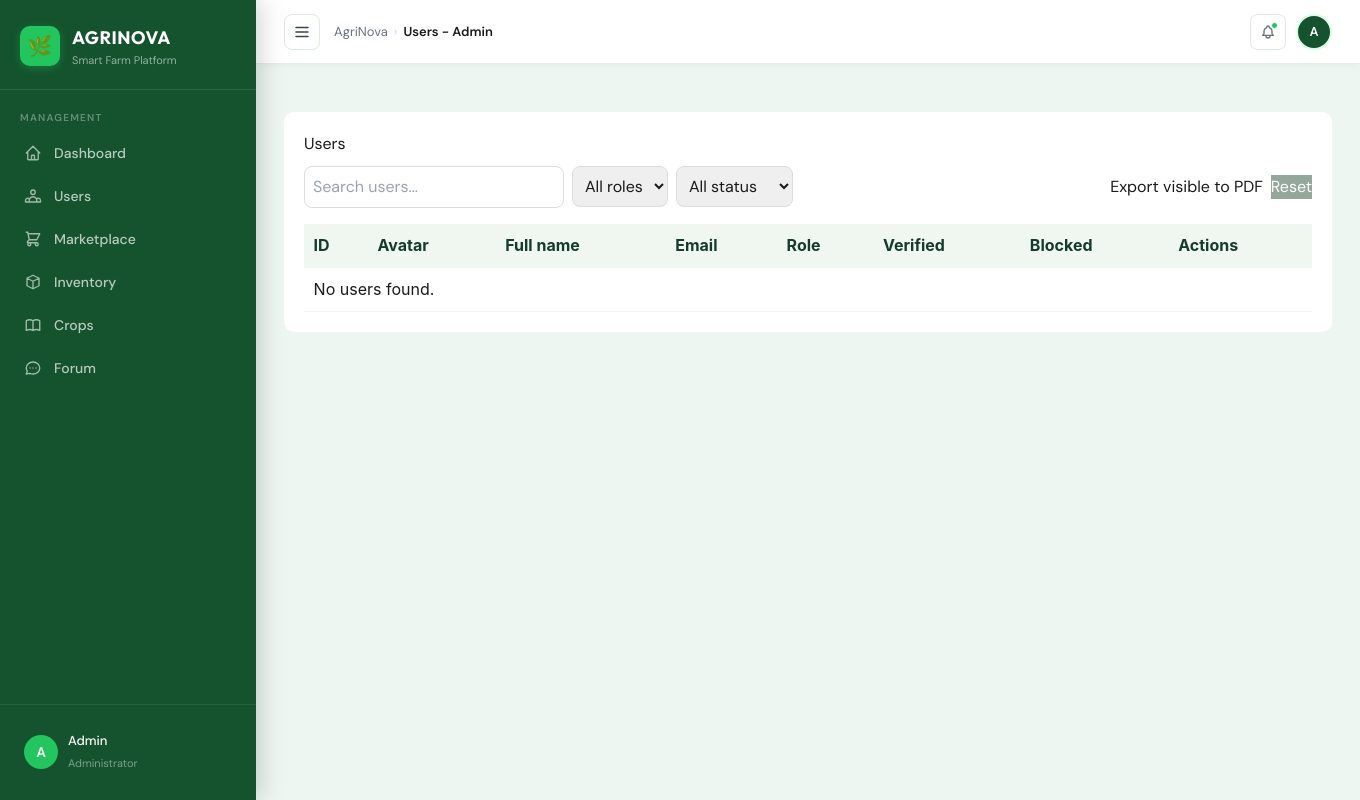
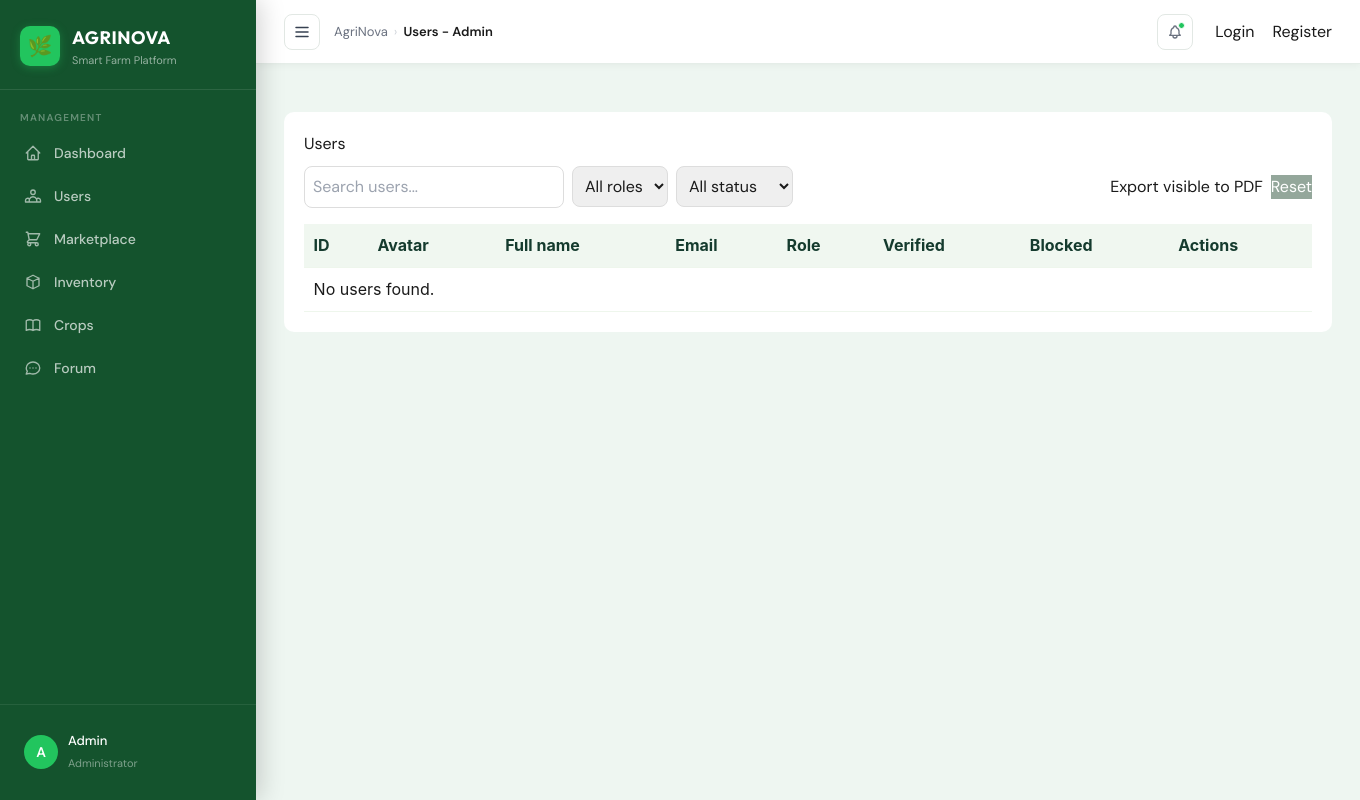
Before and after one commit to yesminekacem/AgriNovaSYMFONY, a Symfony app: template templates/Front/admin_users.html.twig in a window 1360 px wide. Run offline with Twig, Linux system fonts and the light colour scheme; the template is opened without the code that fills it, so the values that code supplies are empty; some libraries are stand-ins or nearby versions.

Commit message:
Update navigation and user profile templates for improved user experience

```diff
--- a/templates/Front/profile.html.twig
+++ b/templates/Front/profile.html.twig
@@ -1,4 +1,4 @@
-{% extends 'base.html.twig' %}
+{% extends is_granted('ROLE_ADMIN') ? 'baseBack.html.twig' : 'base.html.twig' %}
 
 {% block page_title %}Profile{% endblock %}
 
--- a/templates/baseBack.html.twig
+++ b/templates/baseBack.html.twig
@@ -40,7 +40,7 @@
                 </a>
             </li>
             <li class="nav-item {% if app.request.attributes.get('_route') starts with 'user' %}active{% endif %}">
-                <a href="#">
+                <a href="{{ path('admin_users') }}">
                     <svg class="nav-icon" fill="none" viewBox="0 0 24 24" stroke="currentColor" stroke-width="1.8">
                         <path stroke-linecap="round" stroke-linejoin="round" d="M17 20h5v-2a3 3 0 00-5.356-1.857M17 20H7m10 0v-2c0-.656-.126-1.283-.356-1.857M7 20H2v-2a3 3 0 015.356-1.857M7 20v-2c0-.656.126-1.283.356-1.857m0 0a5.002 5.002 0 019.288 0M15 7a3 3 0 11-6 0 3 3 0 016 0z"/>
                     </svg>
@@ -121,9 +121,18 @@
                     <span class="notif-dot"></span>
                 </button>
 
-                <div class="header-avatar" title="{{ app.user ? app.user.username : 'User' }}">
-                    {{ app.user ? app.user.username|first|upper : 'A' }}
-                </div>
+                {% if app.user %}
+                    <div class="header-avatar" title="{{ app.user.username }}">
+                        <a href="{{ path('app_profile') }}" style="color:inherit;text-decoration:none">{{ app.user.username|first|upper }}</a>
+                    </div>
+                    <form id="logout-form" action="{{ path('app_logout') }}" method="post" style="display:inline;margin-left:12px;">
+                        <input type="hidden" name="_csrf_token" value="{{ csrf_token('logout') }}">
+                        <button class="btn btn-logout" type="submit">Logout</button>
+                    </form>
+                {% else %}
+                    <a class="btn" href="{{ path('app_login') }}" style="margin-left:12px;">Login</a>
+                    <a class="btn" href="{{ path('app_register') }}" style="margin-left:8px;">Register</a>
+                {% endif %}
             </div>
         </header>
 
```
Also changed, not shown: templates/Back/admin_users.html.twig (added, +19 -0 lines), templates/Back/admin_user_edit.html.twig (added).
